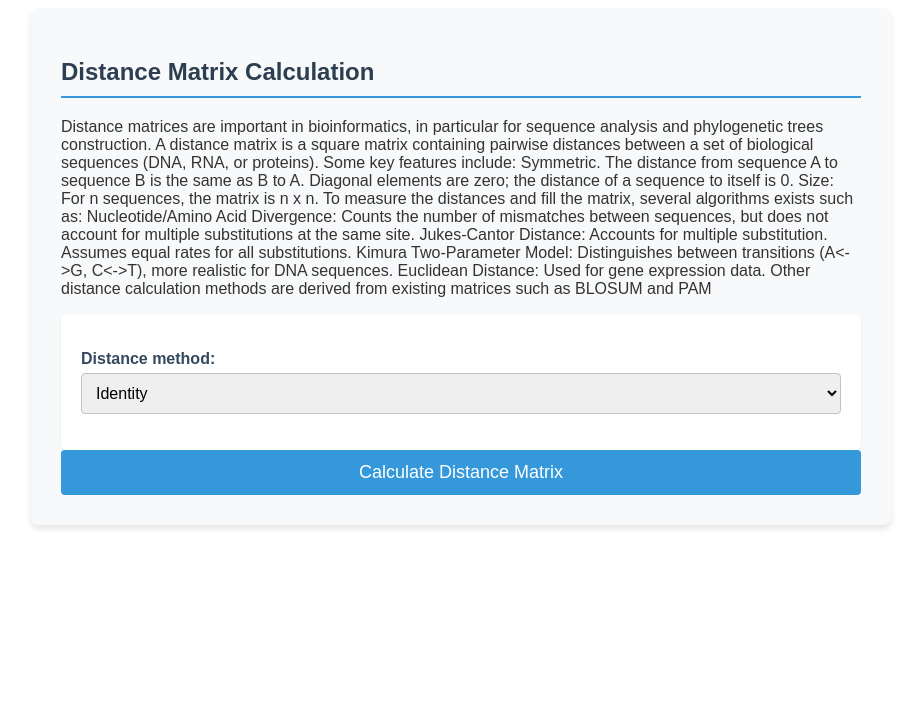
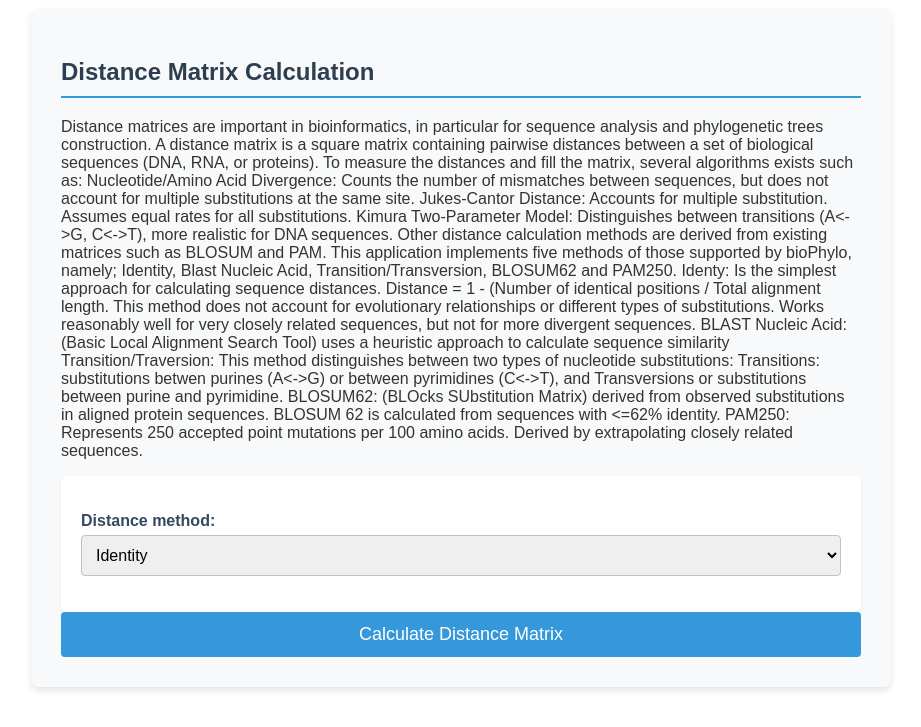
Before and after one commit to bjcabral/binf730-2024, a Django app: page /calculate-distance/ in a window 1280 px wide. Shown: the top 727 px of the page, without its empty margins (179-1100 px from the left). Run offline with Django 5.2, Linux system fonts and the light colour scheme; parts of the project's set-up code (start-up, migrations or seed data) failed here and were passed over.

Commit message:
Update Display Tree

```diff
--- a/django-apps/Binf730Final/filesUpload/templates/calculate_distance.html
+++ b/django-apps/Binf730Final/filesUpload/templates/calculate_distance.html
@@ -5,19 +5,36 @@
     <p>Distance matrices are important in bioinformatics, in particular for sequence analysis and
     phylogenetic trees construction. A distance matrix is a square matrix containing pairwise
     distances between a set of biological sequences (DNA, RNA, or proteins).
-    Some key features include:
-    Symmetric. The distance from sequence A to sequence B is the same as B to A.
-    Diagonal elements are zero; the distance of a sequence to itself is 0.
-    Size: For n sequences, the matrix is n x n.
 
-    To measure the distances and fill the matrix, several algorithms exists such as:
+        To measure the distances and fill the matrix, several algorithms exists such as:
     Nucleotide/Amino Acid Divergence: Counts the number of mismatches between sequences, but
     does not account for multiple substitutions at the same site.
     Jukes-Cantor Distance: Accounts for multiple substitution. Assumes equal rates for all substitutions.
     Kimura Two-Parameter Model: Distinguishes between transitions (A<->G, C<->T), more realistic for
     DNA sequences.
-    Euclidean Distance: Used for gene expression data.
-    Other distance calculation methods are derived from existing matrices such as BLOSUM and PAM</p>
+
+    Other distance calculation methods are derived from existing matrices such as BLOSUM and PAM.
+    This application implements five methods of those supported by bioPhylo, namely; Identity, Blast Nucleic
+    Acid, Transition/Transversion, BLOSUM62 and PAM250.
+
+    Identy: Is the simplest approach for calculating sequence distances. Distance = 1 - (Number of identical
+    positions / Total alignment length. This method does not account for evolutionary relationships or
+    different types of substitutions. Works reasonably well for very closely related sequences, but not for
+    more divergent sequences.
+
+    BLAST Nucleic Acid: (Basic Local Alignment Search Tool) uses a heuristic approach to calculate sequence
+    similarity
+
+    Transition/Traversion: This method distinguishes between two types of nucleotide substitutions:
+    Transitions: substitutions betwen purines (A<->G) or between pyrimidines (C<->T), and Transversions or
+    substitutions between purine and pyrimidine.
+
+    BLOSUM62: (BLOcks SUbstitution Matrix) derived from observed substitutions in aligned protein sequences. BLOSUM
+    62 is calculated from sequences with <=62% identity.
+
+    PAM250: Represents 250 accepted point mutations per 100 amino acids. Derived by extrapolating closely related
+    sequences.</p>
+
 
     <div class="form-inputs">
         {{ form.as_p }}
```
